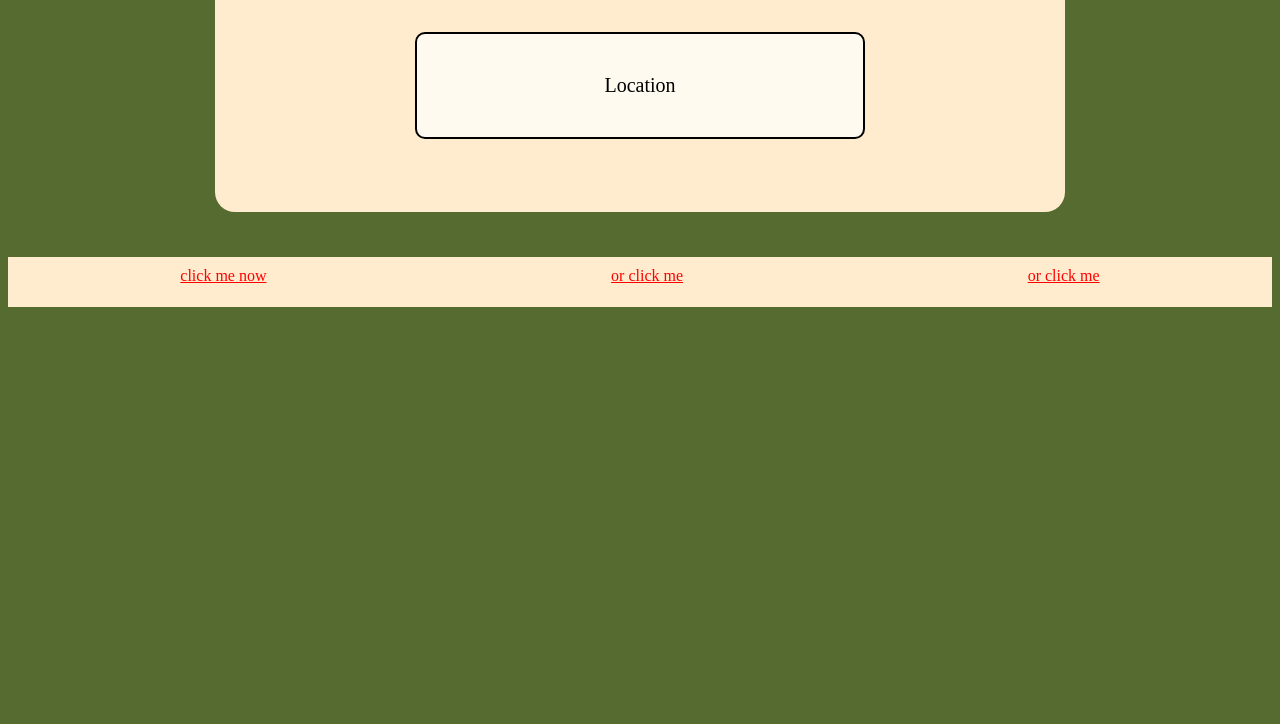
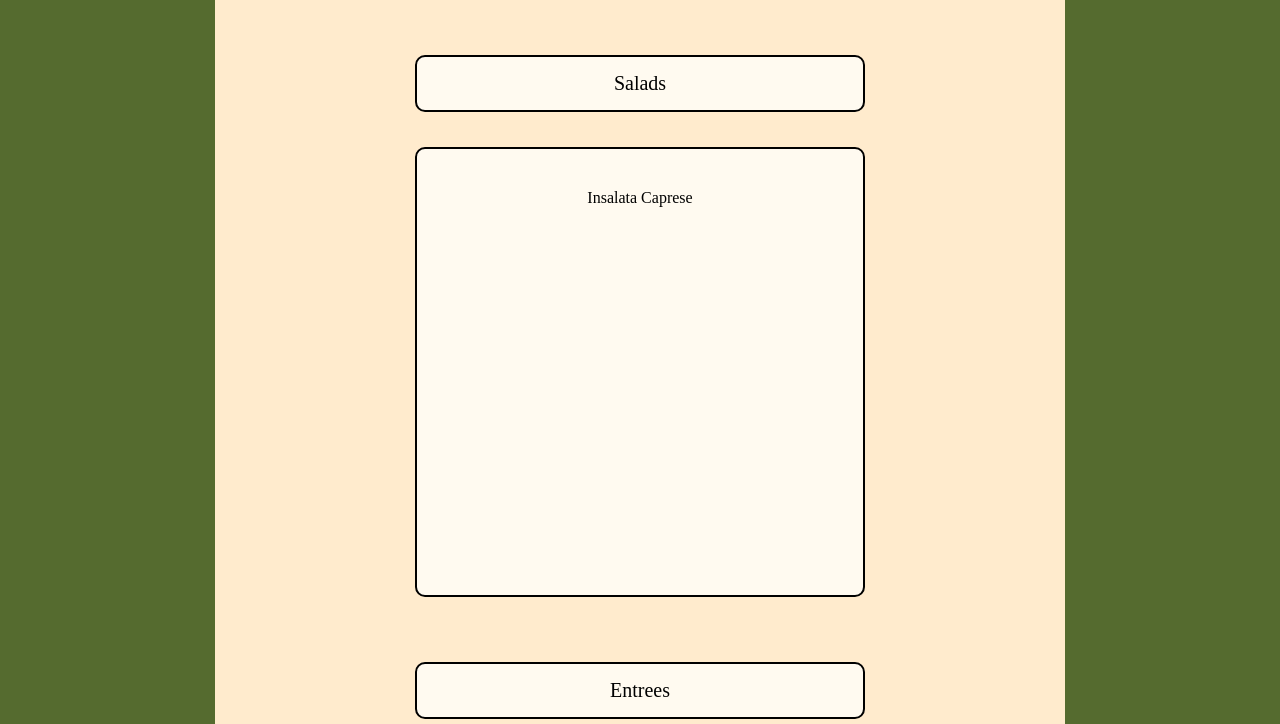
Before and after one commit to treymorris/restaraunt, a website built with webpack: page dist/index.html in a window 1280 px wide. Shown: the part 836-1560 px from the top of the page. Before the commit the page ends 1151 px from the top, so only its background shows below. Built offline with nearby package versions, Linux system fonts and the light colour scheme.

Commit message:
basic layout of menu page

```diff
--- a/src/index.js
+++ b/src/index.js
@@ -1,2 +1,3 @@
 import './style.css';
-import './homepage.js';
+//import './homepage.js';
+import './menupage.js';
--- /dev/null
+++ b/src/menupage.js
@@ -0,0 +1,105 @@
+const content = document.getElementById('content');
+
+const tabsContainer = document.createElement('div');
+tabsContainer.classList.add('tabs-container');
+content.appendChild(tabsContainer);
+
+const tab1 = document.createElement('div');
+tab1.classList.add('tab1');
+tabsContainer.appendChild(tab1);
+tab1.textContent = 'Home';
+
+const tab2 = document.createElement('div');
+tab2.classList.add('tab2');
+tabsContainer.appendChild(tab2);
+tab2.textContent = 'Menu'
+
+const tab3 = document.createElement('div');
+tab3.classList.add('tab3');
+tabsContainer.appendChild(tab3);
+tab3.textContent = 'Contact'
+
+const container = document.createElement('div');
+container.classList.add('container');
+content.appendChild(container);
+
+const mainPage = document.createElement('div');
+mainPage.classList.add('main-page');
+container.appendChild(mainPage);
+
+const menuPageBox1 = document.createElement('div');
+menuPageBox1.classList.add('main-page-box1');
+mainPage.appendChild(menuPageBox1);
+menuPageBox1.textContent = 'Menu';
+
+const menuPageBox2 = document.createElement('div');
+menuPageBox2.classList.add('small-box');
+mainPage.appendChild(menuPageBox2);
+menuPageBox2.textContent = 'Appetizers';
+
+const menuPageBox3 = document.createElement('div');
+menuPageBox3.classList.add('big-box');
+mainPage.appendChild(menuPageBox3);
+menuPageBox3.textContent = 'Oysters ala fornio';
+
+const menuPageBox4 = document.createElement('div');
+menuPageBox4.classList.add('small-box');
+mainPage.appendChild(menuPageBox4);
+menuPageBox4.textContent = 'Salads';
+
+const menuPageBox5 = document.createElement('div');
+menuPageBox5.classList.add('big-box');
+mainPage.appendChild(menuPageBox5);
+menuPageBox5.textContent = 'Insalata Caprese';
+
+const menuPageBox6 = document.createElement('div');
+menuPageBox6.classList.add('small-box');
+mainPage.appendChild(menuPageBox6);
+menuPageBox6.textContent = 'Entrees';
+
+const menuPageBox7 = document.createElement('div');
+menuPageBox7.classList.add('big-box');
+mainPage.appendChild(menuPageBox7);
+menuPageBox7.textContent = 'Osso Bucco';
+
+const menuPageBox8 = document.createElement('div');
+menuPageBox8.classList.add('small-box');
+mainPage.appendChild(menuPageBox8);
+menuPageBox8.textContent = 'Desserts';
+
+const menuPageBox9 = document.createElement('div');
+menuPageBox9.classList.add('big-box');
+mainPage.appendChild(menuPageBox9);
+menuPageBox9.textContent = 'Tira Misu';
+
+const menuPageBox10 = document.createElement('div');
+menuPageBox10.classList.add('small-box');
+mainPage.appendChild(menuPageBox10);
+menuPageBox10.textContent = 'Beverages';
+
+const menuPageBox11 = document.createElement('div');
+menuPageBox11.classList.add('big-box');
+mainPage.appendChild(menuPageBox11);
+menuPageBox11.textContent = 'Wine';
+
+const footer = document.createElement('div');
+footer.classList.add('footer');
+content.appendChild(footer);
+
+const footerLink1 = document.createElement('a');
+footerLink1.setAttribute('href', "yourlink.here");
+footerLink1.classList.add('footer-link1');
+footer.appendChild(footerLink1);
+footerLink1.innerText = "click me now"
+
+const footerLink2 = document.createElement('a');
+footerLink2.setAttribute('href', "yourlink.here");
+footerLink2.classList.add('footer-link2');
+footer.appendChild(footerLink2);
+footerLink2.innerText = 'or click me';
+
+const footerLink3 = document.createElement('a');
+footerLink3.setAttribute('href', "yourlink.here");
+footerLink3.classList.add('footer-link3');
+footer.appendChild(footerLink3);
+footerLink3.innerText = 'or click me';
--- a/src/style.css
+++ b/src/style.css
@@ -70,7 +70,7 @@ a {
     display: flex;
     justify-content: center;
     width: 850px;
-    height: 975px;
+
     margin: auto;
     background-color: blanchedalmond;
     border-radius: 20px;
@@ -132,3 +132,27 @@ a {
     background-color: blanchedalmond;
     margin-top: 45px;
 }
+
+.small-box {
+    padding: 15px;
+    text-align: center;
+    font-size: 1.25rem;
+    border: solid 2px black;
+    width: 450px;
+    margin-top: 65px;
+    background-color: floralwhite;
+    border-radius: 10px;
+}
+
+.big-box {
+    padding: 40px;
+    text-align: center;
+    font-size: 1rem;
+    border: solid 2px black;
+    width: 450px;
+    height: 450px;
+    margin-top: 35px;
+    margin-bottom: 35px;
+    background-color: floralwhite;
+    border-radius: 10px;
+}
```
Also changed, not shown: dist/bundle.js.
